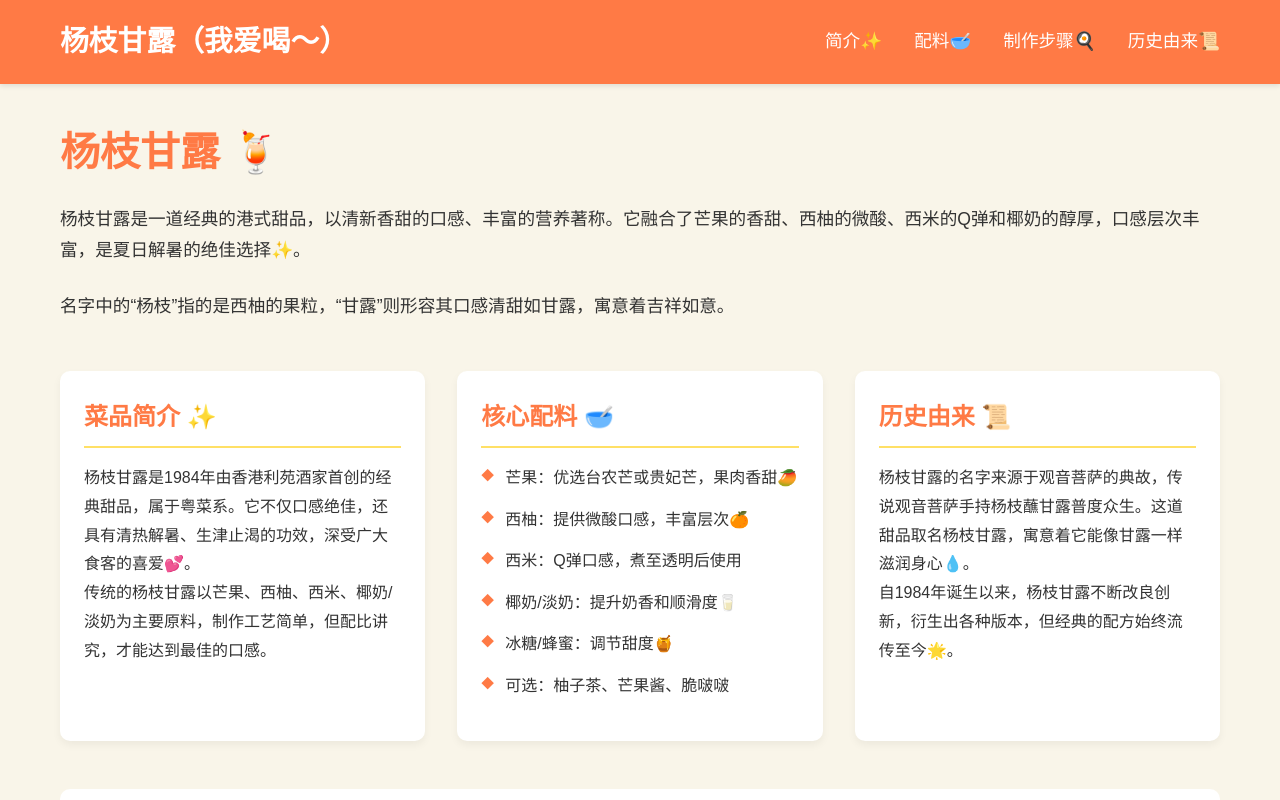
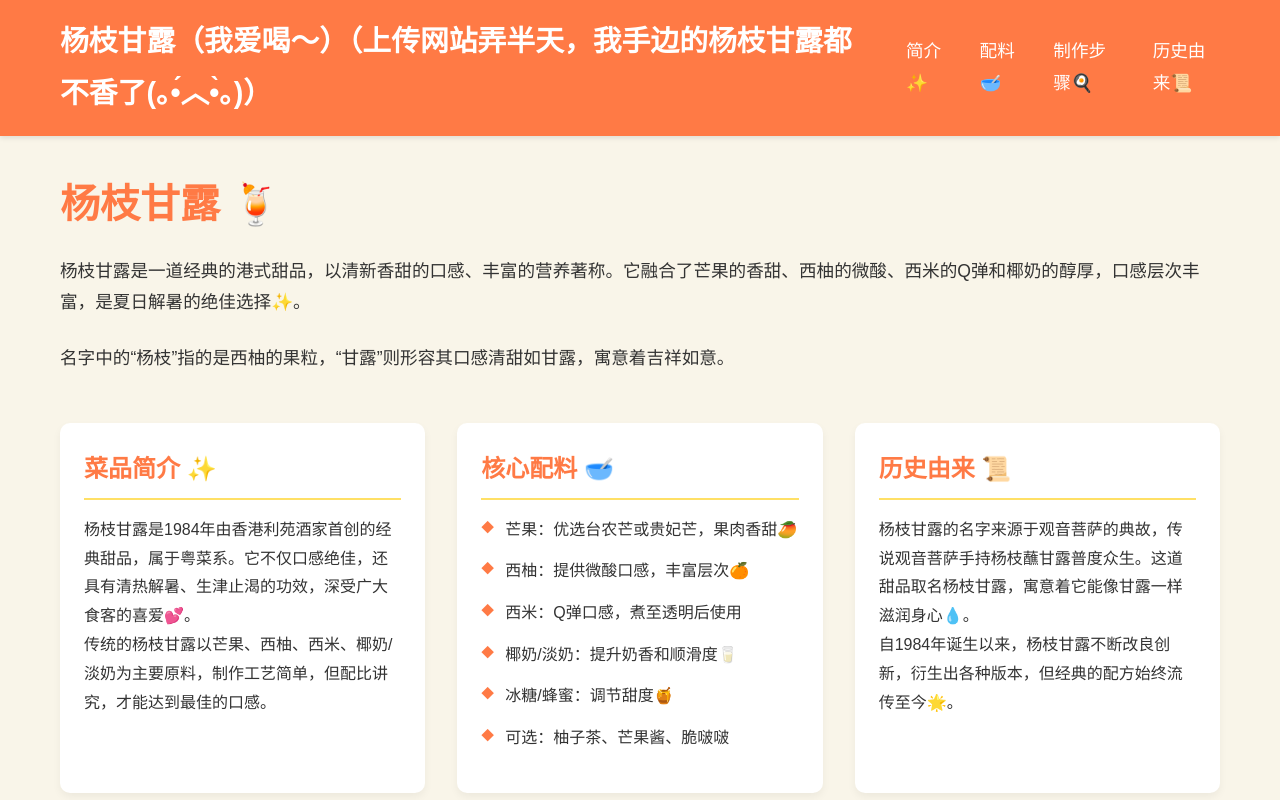
Before and after one commit to sumuyang-smy/sumuyang-smy.github.io, a plain HTML site: page index.html in a window 1280 px wide. Shown: the top 800 px of the page. Drawn offline with Linux system fonts and the light colour scheme.

Commit message:
Add files via upload

```diff
--- a/index.html
+++ b/index.html
@@ -195,7 +195,7 @@
     <!-- 头部导航 -->
     <header>
         <div class="nav-container">
-            <div class="logo">杨枝甘露（我爱喝～）</div>
+            <div class="logo">杨枝甘露（我爱喝～）（上传网站弄半天，我手边的杨枝甘露都不香了(｡•́︿•̀｡)）</div>
             <nav>
                 <ul>
                     <li><a href="#intro">简介✨</a></li>
```
